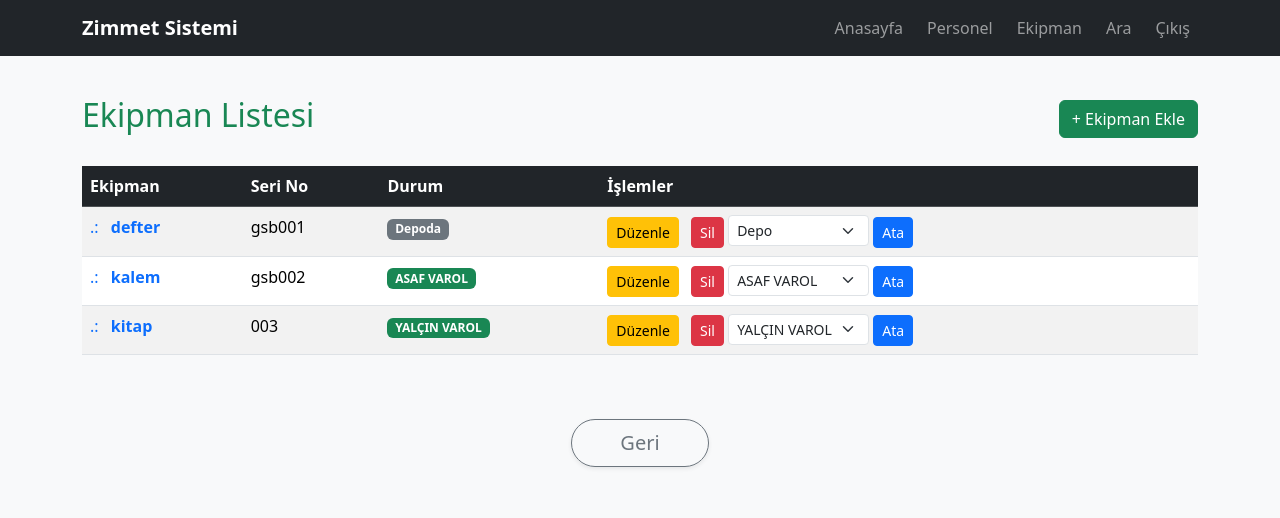
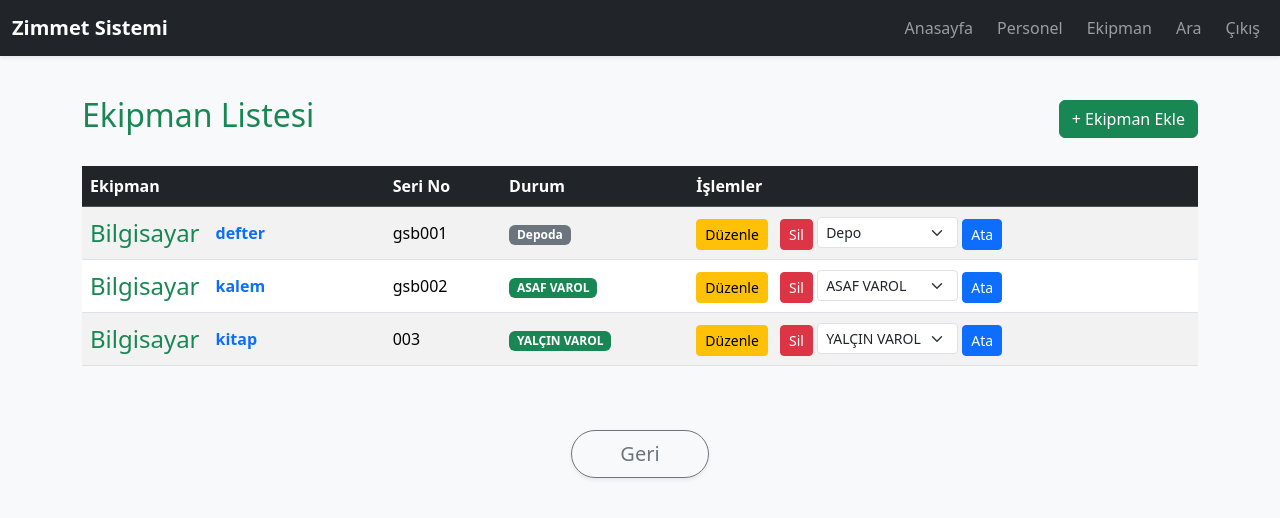
Before and after one commit to teknolojiotomasyon/gsb-zimmet-sistem, a Flask app: page /equipment in a window 1280 px wide. Shown: the top 518 px of the page. Run offline with Flask 3, Linux system fonts and the light colour scheme; the visitor is signed in with stand-in values (Sample User, id 1); data comes from the database, SQL or seed files in the repository.

Commit message:
Enhance navbar and table styling in equipment list

```diff
--- a/templates/equipment_list.html
+++ b/templates/equipment_list.html
@@ -8,14 +8,15 @@
     <link href="https://cdn.jsdelivr.net/npm/bootstrap-icons@1.11.0/font/bootstrap-icons.css" rel="stylesheet">
 </head>
 <body class="bg-light">
+
     <!-- ÜST MENÜ -->
-    <nav class="navbar navbar-expand-lg navbar-dark bg-dark fixed-top">
-        <div class="container">
+    <nav class="navbar navbar-expand-lg navbar-dark bg-dark fixed-top shadow-sm">
+        <div class="container-fluid">
             <a class="navbar-brand fw-bold" href="/">Zimmet Sistemi</a>
             <button class="navbar-toggler" type="button" data-bs-toggle="collapse" data-bs-target="#navbarNav">
                 <span class="navbar-toggler-icon"></span>
             </button>
-            <div class="collapse navbar-collapse" id="#navbarNav">
+            <div class="collapse navbar-collapse" id="navbarNav">
                 <ul class="navbar-nav ms-auto">
                     <li class="nav-item"><a class="nav-link btn btn-outline-light me-2" href="/">Anasayfa</a></li>
                     <li class="nav-item"><a class="nav-link btn btn-outline-primary me-2" href="/personnel">Personel</a></li>
@@ -34,7 +35,7 @@
         </div>
 
         <div class="table-responsive">
-            <table class="table table-striped table-hover">
+            <table class="table table-striped table-hover align-middle">
                 <thead class="table-dark">
                     <tr>
                         <th>Ekipman</th>
@@ -47,8 +48,9 @@
                     {% for eq in equipments %}
                     <tr>
                         <td>
-                            <a href="/equipment_detail/{{ eq.id }}" class="text-decoration-none">
-                                <span class="me-2">.:</span> <strong>{{ eq.name }}</strong>
+                            <a href="/equipment_detail/{{ eq.id }}" class="text-decoration-none d-flex align-items-center">
+                                <span class="me-3 fs-4 text-success">Bilgisayar</span>
+                                <strong>{{ eq.name }}</strong>
                             </a>
                         </td>
                         <td>{{ eq.serial }}</td>
```
